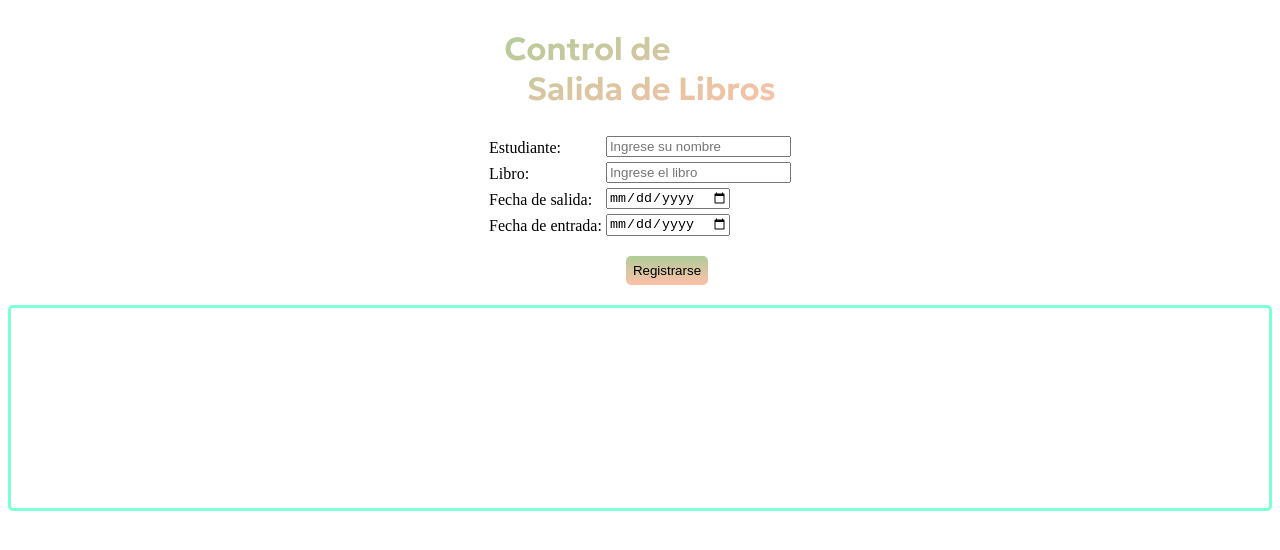
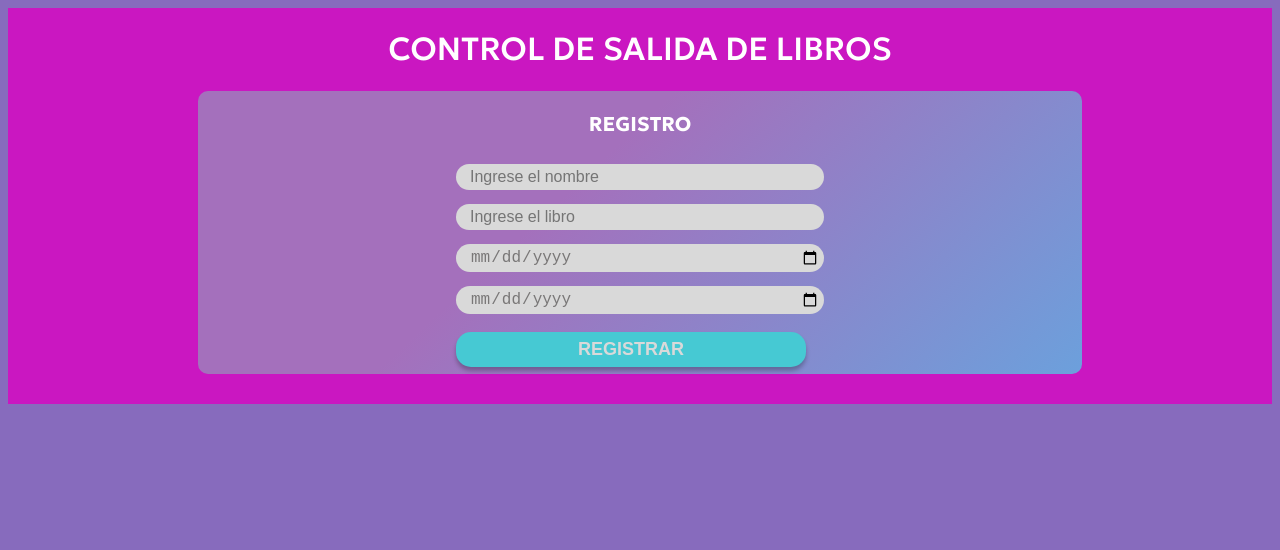
Before and after one commit to RocioSulca/Form-localStorage, a website: page src/index.html in a window 1280 px wide. Drawn offline with Linux system fonts and the light colour scheme.

Commit message:
add Styles

```diff
--- a/src/index.html
+++ b/src/index.html
@@ -16,57 +16,38 @@
 
 <body>
     <header>
-        <h1> Control de<br> &nbsp; &nbsp;Salida de Libros</h1>
-        <!-- <h1>Control de salida de libros</h1> -->
+        <h1>CONTROL DE SALIDA DE LIBROS</h1>
     </header>
 
     <main>
         <section class="main-section">
+            <div class="container">
+                <div class="register-container">
 
-            <div class="register-container">
-                <div class="register-label">
-                    <label>Estudiante:</label>
-                    <label>Libro:</label>
-                    <label>Fecha de salida:</label>
-                    <label>Fecha de entrada:&nbsp;</label>
+                    <h3>REGISTRO</h3>
+                    <form role="form" autocomplete="nope" class="form">
+
+                        <input type="text" name="student" id="student" placeholder="Ingrese el nombre" required>
+
+                        <input type="text" name="book" id="book" placeholder="Ingrese el libro" required>
+
+                        <input type="date" name="checkout" id="checkout" required>
+
+                        <input type="date" name="pwd" id="checkin" required>
+
+                        <span id="input-vacio"></span>
+
+                        <input type="submit" value="REGISTRAR" class="btn" id="btn-submit">
+
+                    </form>
+
                 </div>
-                <!-- onsubmit="registro(event)" -->
-                <form role="form"  autocomplete="nope" class="form">
-                    <div>
-                        <input type="text" name="student" id="student" placeholder="Ingrese su nombre" required>
-                    </div>
-                    <div>
-                        <input type="text" name="book" id="book" placeholder="Ingrese el libro" required>
-                    </div>
-                    <div>
-                        <input type="date" name="checkout" id="checkout" required>
-                    </div>
-                    <div>
-                        <input type="date" name="pwd" id="checkin" required>
-                    </div>
-                    <span id="input-vacio"></span>
-                    <div class="btn-container">
-                        <button class="btn" id="btn-submit" type="submit">Registrarse</button>
 
-                    </div>
-                </form>
+                <article>
+                    <div id="detail-container" class="detail-container"></div>
+                    <div id="detail-add-container" class="detail-add-container"></div>
+                </article>
             </div>
-            <article >
-                <div id="detail-container"></div>
-                <div id="detail-add-container"></div>
-                <!-- <div class="detail-container" >
-                    <div id="detalle-desktop" class="show-device-desktop">
-                        <section class="control-label">
-                            <span class="span-label">Estudiante</span>
-                            <span class="span-label">Libro</span>
-                            <span class="span-label">Fecha de Salida</span>
-                            <span class="span-label">Fecha de Entrada</span>
-                        </section>
-                    </div>
-                    <div class="show-device-mobile card-container" id="detalle-mobile">
-                    </div>
-                </div> -->
-            </article>
         </section>
     </main>
 
--- a/src/main.js
+++ b/src/main.js
@@ -22,15 +22,16 @@ const registro = e => {
 
 
 document.addEventListener("DOMContentLoaded", function () {
+
     let datosPreCargados = JSON.parse(localStorage.getItem("formData"));
     if (datosPreCargados) {
         datosPreCargados.forEach(estudiante => {
             data.innerHTML += `
             <div class="control-prueba">
-            <label>${estudiante.student}</label>
-                <label>${estudiante.book}</label>
-                <label>${estudiante.checkout}</label>
-                <label>${estudiante.checkin}</label>
+                <label>Nombre: ${estudiante.student}</label>
+                <label>Libro: ${estudiante.book}</label>
+                <label>Fecha salida: ${estudiante.checkout}</label>
+                <label>Fecha entrada: ${estudiante.checkin}</label>
             </div>
         `;
         })
@@ -47,11 +48,11 @@ function getData() {
 
     pruebaContainer.innerHTML += `
         <div class="control-prueba">
-        <label>${student}</label>
-        <label>${book}</label>
-        <label>${checkout}</label>
-        <label>${checkin}</label>
-    </div>
+            <label>Nombre: ${student}</label>
+            <label>Libro: ${book}</label>
+            <label>Fecha salida: ${checkout}</label>
+            <label>Fecha entrada: ${checkin}</label>
+        </div>
     `;
 }
 
--- a/src/style.css
+++ b/src/style.css
@@ -1,11 +1,15 @@
+html {
+    height: 100%;
+    /* background: linear-gradient(135deg, #933DA5 20.48%, #278FD9 100%);    */
+    background-color: #876BBD;
+}
+
 header > h1 {
     font-family: 'Geologica', sans-serif;
-    font-weight: 600;
-    background: -webkit-linear-gradient(left top, #B0CC99, #FEC0A9);
-    background: linear-gradient(to bottom right, #B0CC99, #FEC0A9);
-    background-clip: text;
-    -webkit-background-clip: text;
-    -webkit-text-fill-color: transparent;
+    font-weight: 500;
+    color: white;
+    font-size: 32px;
+    text-align: center;
 }
 
 header {
@@ -13,110 +17,125 @@ header {
     justify-content: center;
 }
 
-.register-label {
+.register-container {
+    /* border-radius: 10px;
+    background: linear-gradient(137deg, #A470BC 40.27%, #88C 70.31%, #6CA0DC 100%); */
+    display: flex;
+    flex-direction: column;
+    align-items: center;
+    /* width: 90%; */
+}
+
+.control-prueba, .register-container{
+    border-radius: 10px;
+    background: linear-gradient(137deg, #A470BC 40.27%, #88C 70.31%, #6CA0DC 100%);
+
+}
+
+.register-container > h3{
+    font-family: 'Geologica', sans-serif;
+    color: white;
+    font-size: 20px;
+}
+
+form {
     display: flex;
     flex-direction: column;
 }
 
-.register-label>label {
-    padding-top: 8px;
+input {
+    border-radius: 15px;
+    background: #D9D9D9;
+    border: none;
+    padding: 4px 4px 4px 14px;
+    margin: 7px;
+    width: 218px;
+    color: #797777;
+    font-size: 16px;
 }
 
-.register-container {
-    display: flex;
-    flex-direction: row;
-    justify-content: center;
+.btn {
+    border-radius: 15px;
+    background: #46c9d3;
+    box-shadow: 0px 4px 4px 0px rgba(0, 0, 0, 0.25);
+    padding: 7px;
+    cursor: pointer;
+    font-size: 18px;
+    font-weight: 700;
+    color: #D9D9D9;
 }
 
-.form>div {
-    padding-top: 5px;
+#input-vacio {
+
+    text-align: center;
+    color: #d00000;;
+    border-radius: 5px;
+    font-size: 18px;
+    padding: 2px;
 }
 
 .main-section {
     display: flex;
-    flex-direction:column;
-    justify-content: space-between;
-}
-
-.control-label {
-    display: flex;
-    flex-direction: row;
-    justify-content: space-around;
+    flex-direction: column;
 }
 
 .control-prueba {
     display: flex;
-    flex-direction: row;
-    justify-content: space-around;
+    flex-direction: column;
+    color: white;
+    font-size: 20px;
+    font-weight: 700;
+    font-family: 'Geologica', sans-serif;
+    margin: 10px;
+    padding: 10px;
 }
 
-.show-device-desktop{
-    display: none;
+.detail-container, .detail-add-container{
+    margin: 10px;
 }
 
-.show-device-mobile{
+/* .container {
     display: flex;
-}
-
-.card{
-    display: flex;
+    justify-content: center;
     flex-direction: column;
-    background: aquamarine;
-    padding: 1em;
-    border-radius: 1em;
-    margin: .5em;
-}
-
-.card-container{
-    display: flex;
-    flex-direction: column;
-}
-
-.detail-container {
-    margin-top: 20px;
-}
-
-.btn {
-    background: rgb(6,14,131);
-    background: linear-gradient(0deg, rgba(254, 192, 169) 0%, rgba(176, 204, 153) 100%);
-    border: none;
-    padding: 7px;
-    border-radius: 5px;
-    cursor: pointer;
-}
-
-.btn:hover {
-    background: rgb(0,3,255);
-    background: linear-gradient(0deg, rgba(176, 204, 153) 0%, rgba(254, 192, 169) 100%);
-}
-
-.btn-container {
-    padding: 20px !important;
-}
-
-.span-label {
-    font-size: large;
-    font-weight: bold;
-}
+} */
 
 
 
+/* Small devices (portrait tablets and large phones, 600px and up) */
+@media only screen and (min-width: 600px) {
+    body {
+        background-color: #c8dd08;
+    }
+    input {
+        width: 350px;
+    }
+}
+
 /* Medium devices (landscape tablets, 768px and up) */
 @media only screen and (min-width: 768px) {
-
-    .show-device-desktop{
-        display: flex;
-        flex-direction: column;
+    body {
+        background-color: #046822;
     }
-
-    article {
-        border: solid;
-        border-color: aquamarine;
-        border-radius: 5px;
-        min-height: 200px;
+    .register-container {
+        margin: 0% 15% 0% 15%;
     }
-
-    .show-device-mobile{
-        display: none;
+    .detail-container, .detail-add-container{
+        display: grid;
+        grid-template-columns: auto auto;
     }
 }
+
+/* Large devices (laptops/desktops, 992px and up) */
+@media only screen and (min-width: 992px) {
+    body {
+        background-color: #1420ca;
+    }
+}
+
+/* Extra large devices (large laptops and desktops, 1200px and up) */
+@media only screen and (min-width: 1200px) {
+    body {
+        background-color: #ca17c1;
+    }
+}
```
